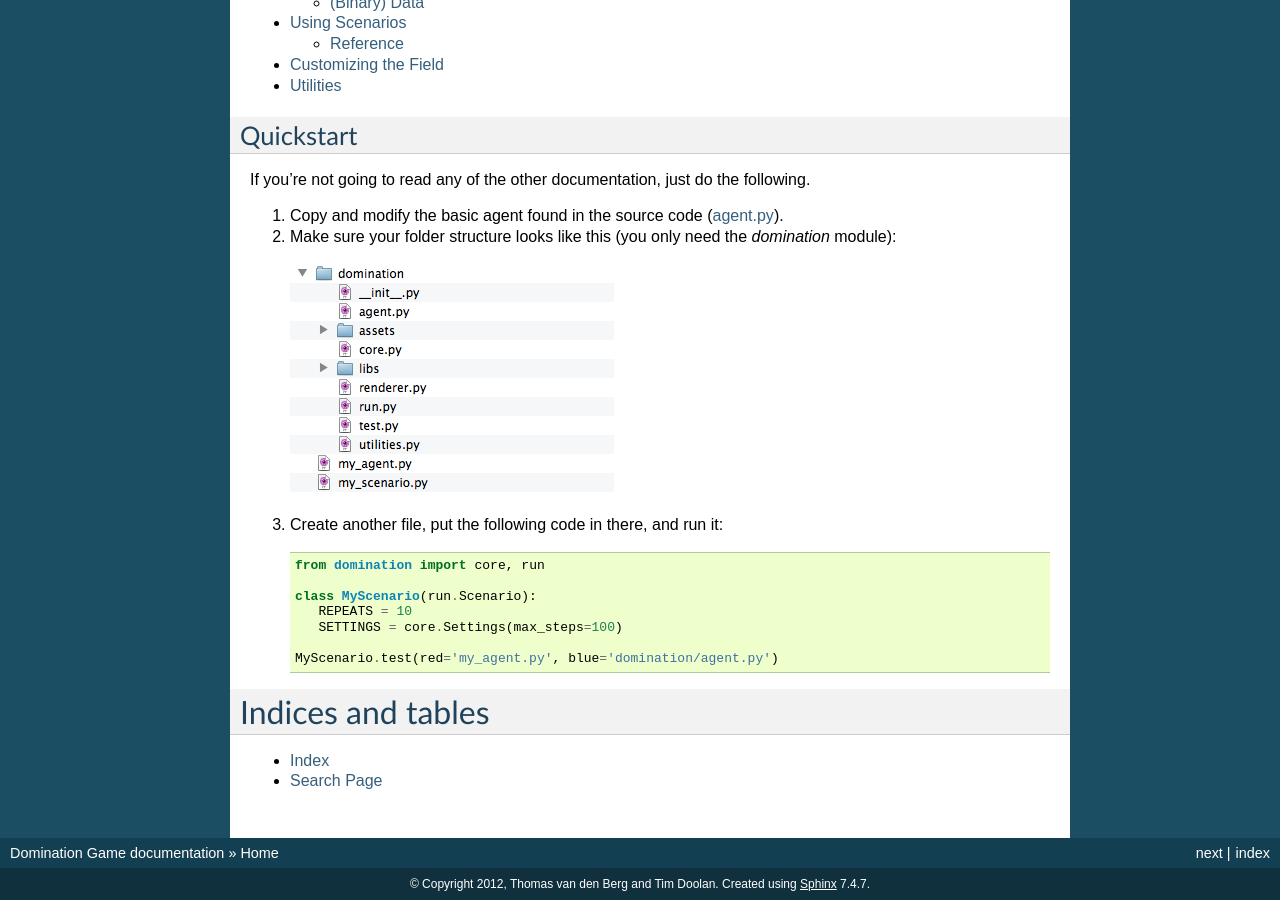
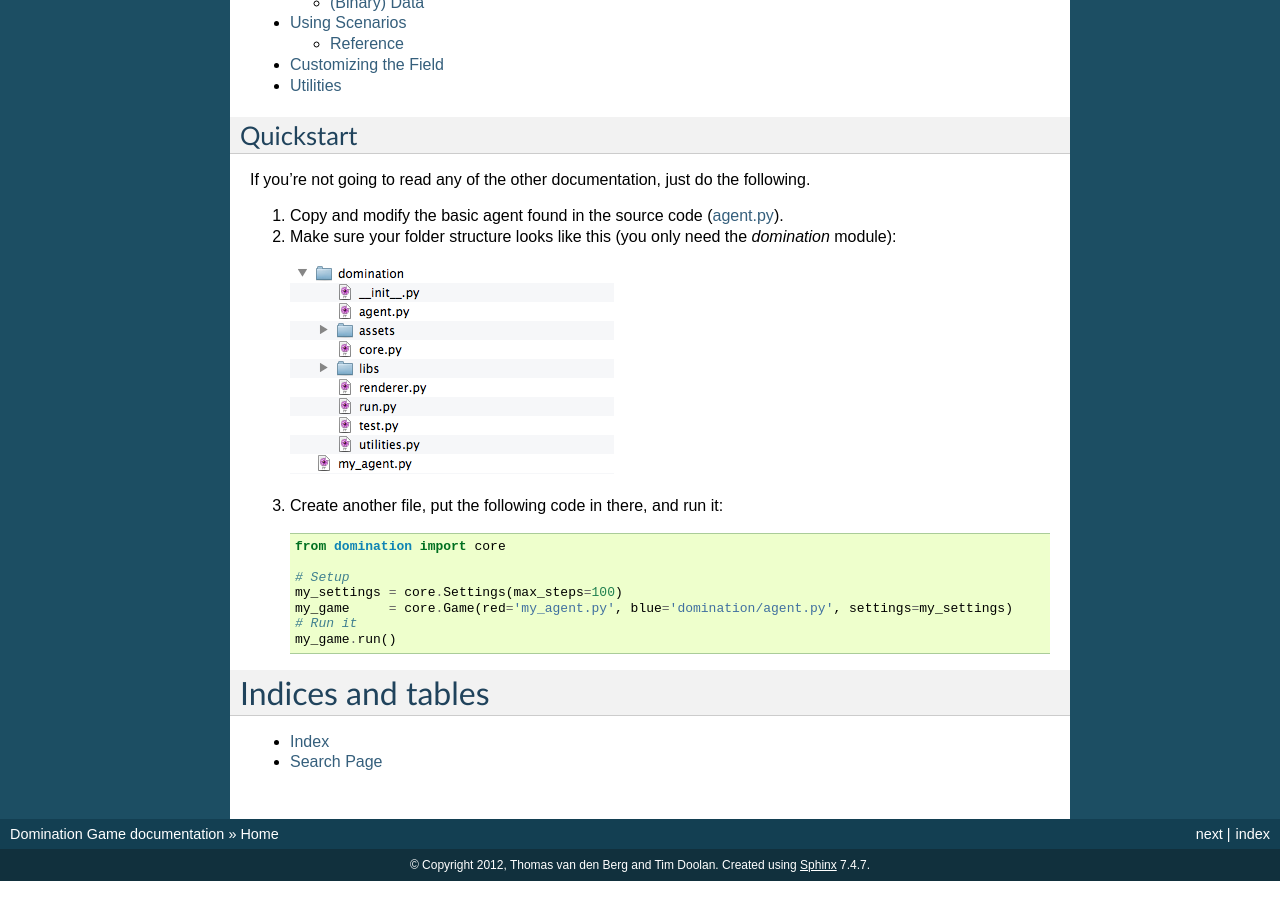
Before and after one commit to noio/Domination-Game, a Sphinx documentation site: the page built from docs/index.rst, in a window 1280 px wide and 900 px high, scrolled down 703 px. Built offline with Sphinx 7.4.7, drawn with Linux system fonts in a browser that asks for light colours; the version number could not be read and is left out.

Commit message:
deprecate scenario

```diff
--- a/docs/index.rst
+++ b/docs/index.rst
@@ -38,14 +38,13 @@ If you're not going to read any of the other documentation, just do the followin
 
 3. Create another file, put the following code in there, and run it::
 
-	from domination import core, run
+	from domination import core
 
-	class MyScenario(run.Scenario):
-	   REPEATS = 10
-	   SETTINGS = core.Settings(max_steps=100)
-
-	MyScenario.test(red='my_agent.py', blue='domination/agent.py')
-
+	# Setup
+	my_settings = core.Settings(max_steps=100)
+	my_game     = core.Game(red='my_agent.py', blue='domination/agent.py', settings=my_settings)
+	# Run it
+	my_game.run()
 
 
 Indices and tables
```
Also changed, not shown: docs/ims/folderstructure.png.
